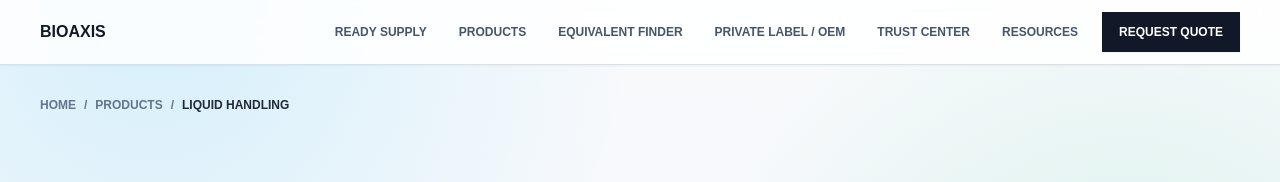
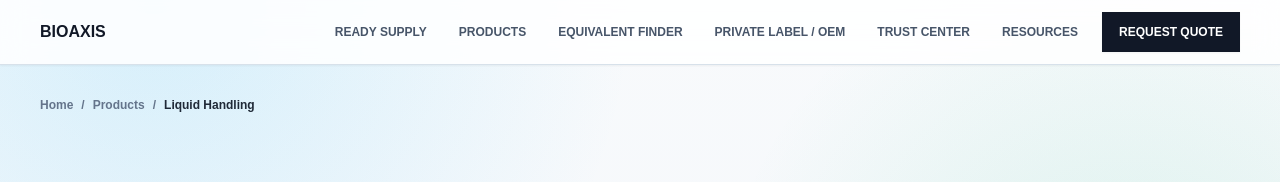
Before and after one commit to luckyericyao/bioaxisv3, a Next.js app: page /products/liquid-handling in a window 1280 px wide. Shown: the top 182 px of the page. Built offline with nearby package versions, Linux system fonts and the light colour scheme.

Commit message:
Preserve units in product breadcrumbs

```diff
--- a/src/components/products/Breadcrumbs.tsx
+++ b/src/components/products/Breadcrumbs.tsx
@@ -12,7 +12,7 @@ type BreadcrumbsProps = {
 export function Breadcrumbs({ items }: BreadcrumbsProps) {
   return (
     <nav aria-label="Breadcrumb" className="mx-auto w-full max-w-7xl px-5 pt-8 sm:px-8 lg:px-10">
-      <ol className="flex flex-wrap items-center gap-2 text-xs font-semibold uppercase text-bioaxis-dim">
+      <ol className="flex flex-wrap items-center gap-2 text-xs font-semibold text-bioaxis-dim">
         {items.map((item, index) => (
           <li key={`${item.label}-${index}`} className="flex items-center gap-2">
             {item.href ? (
```
